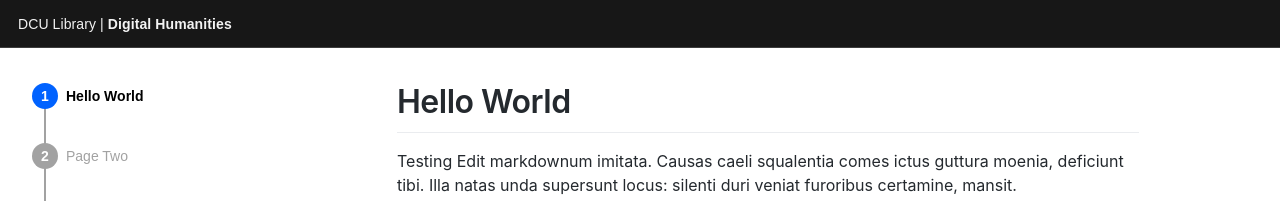
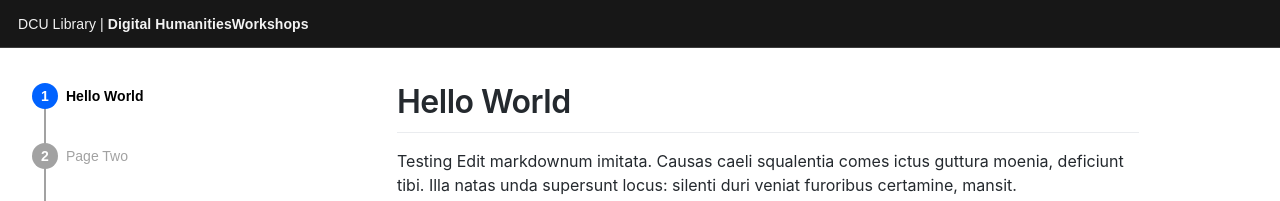
Before and after one commit to liamodwyer/workshop, a Jekyll site: the page built from _workshop/index.md, in a window 1280 px wide. Shown: the top 201 px of the page. Built offline with Jekyll 4.4.1, drawn with Linux system fonts in a browser that asks for light colours; some web fonts are replaced.

Commit message:
Update workshop-stepper.html

```diff
--- a/_layouts/workshop-stepper.html
+++ b/_layouts/workshop-stepper.html
@@ -4,7 +4,7 @@ layout: base
 
 <div class="titlebar">
   <a href="https://www.dcu.ie/library/digital-humanities-0"
-     ><span class="prefix">DCU&nbsp;Library&nbsp;|</span>&nbsp;Digital Humanities</a
+     ><span class="prefix">DCU&nbsp;Library&nbsp;|</span>&nbsp;Digital HumanitiesWorkshops</a
   >
 </div>
 
```
